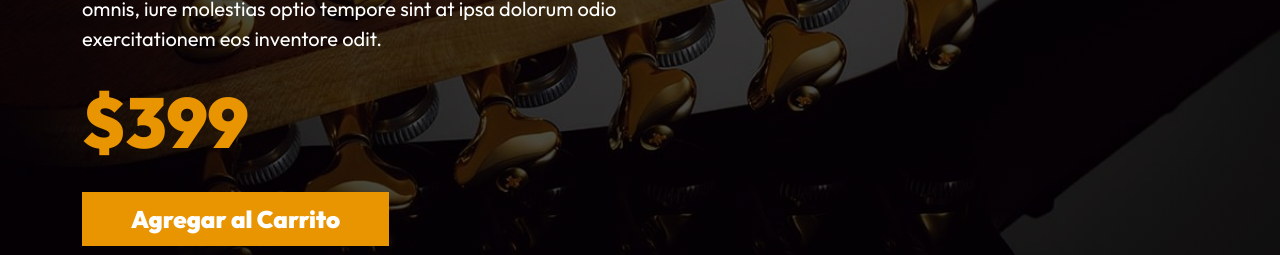
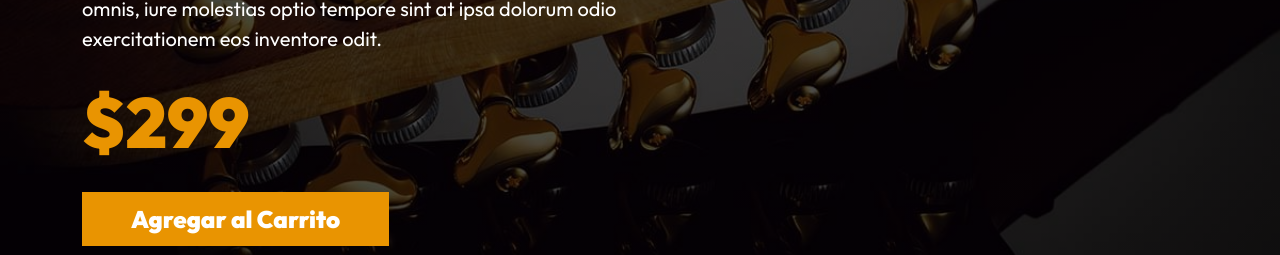
Before and after one commit to AlexBP30/React-Guitar, a React (Vite) app: page / in a window 1280 px wide. Shown: the part 425-680 px from the top of the page. Built offline with nearby package versions, Linux system fonts and the light colour scheme.

Commit message:
React-carrito final

```diff
--- a/src/App.tsx
+++ b/src/App.tsx
@@ -58,6 +58,7 @@ function App(){
     removeGuitar={removeGuitar}
     lessOne={lessOne}
     addOne={addOne}
+    addGuitar={addGuitar}
     />
     <main className="container-xl mt-5">
         <h2 className="text-center">Nuestra Colección</h2>
--- a/src/components/Header.tsx
+++ b/src/components/Header.tsx
@@ -1,4 +1,4 @@
-import type { Guitarra } from "../data/guitars"
+import { db, type Guitarra } from "../data/guitars"
 
 interface HeaderProps {
     carrito: Guitarra[]
@@ -6,9 +6,12 @@ interface HeaderProps {
     removeGuitar: (id: number) => void
     lessOne: (id: number) => void
     addOne: (id: number) => void
+    addGuitar: (guitar: Guitarra) => void
 }
 
-export default function Header({ carrito, emptyCart, removeGuitar, lessOne, addOne }: HeaderProps){
+export default function Header({ carrito, emptyCart, removeGuitar, lessOne, addOne, addGuitar }: HeaderProps){
+    const guitarraHeader = db.find(g => g.id === 4)!
+
     return (
         <>
         <header className="py-5 header">
@@ -100,10 +103,11 @@ export default function Header({ carrito, emptyCart, removeGuitar, lessOne, addO
                 <div className="col-md-6 text-center text-md-start pt-5">
                     <h1 className="display-2 fw-bold">Modelo VAI</h1>
                     <p className="mt-5 fs-5 text-white">Lorem ipsum dolor sit amet consectetur adipisicing elit. Temporibus, possimus quibusdam dolor nemo velit quo, fuga omnis, iure molestias optio tempore sint at ipsa dolorum odio exercitationem eos inventore odit.</p>
-                    <p className="text-primary fs-1 fw-black">$399</p>
+                    <p className="text-primary fs-1 fw-black">$299</p>
                     <button
                         type="button"
                         className="btn fs-4 bg-primary text-white py-2 px-5"
+                        onClick={() => addGuitar(guitarraHeader)}
                     >Agregar al Carrito</button>
                 </div>
             </div>
```
